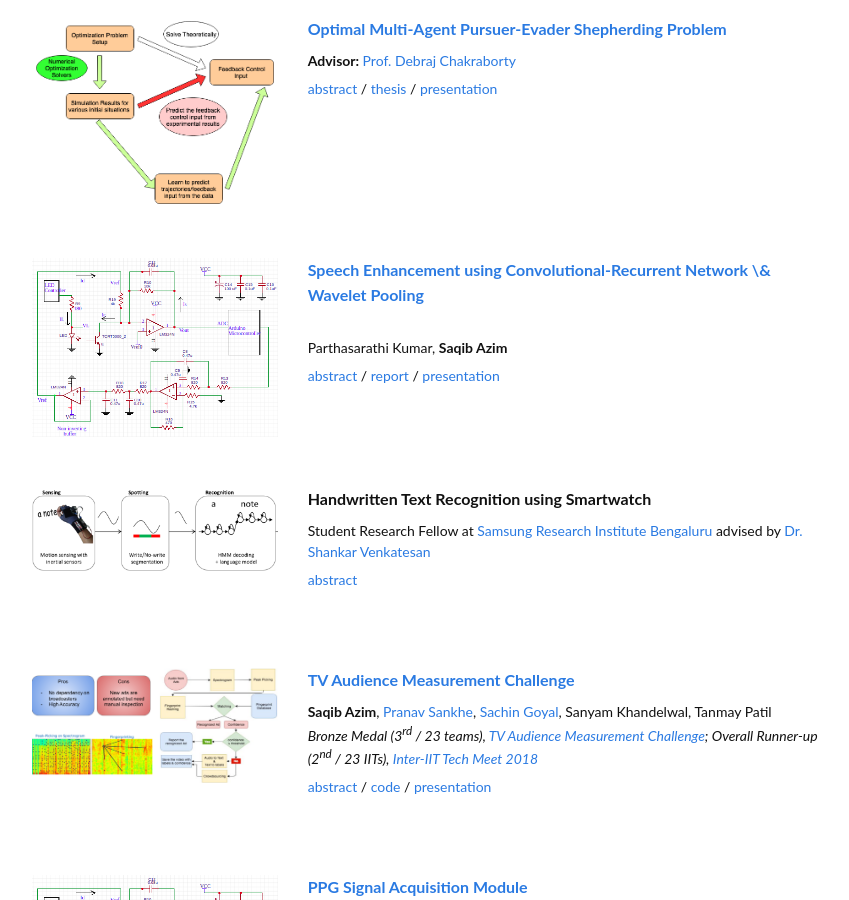
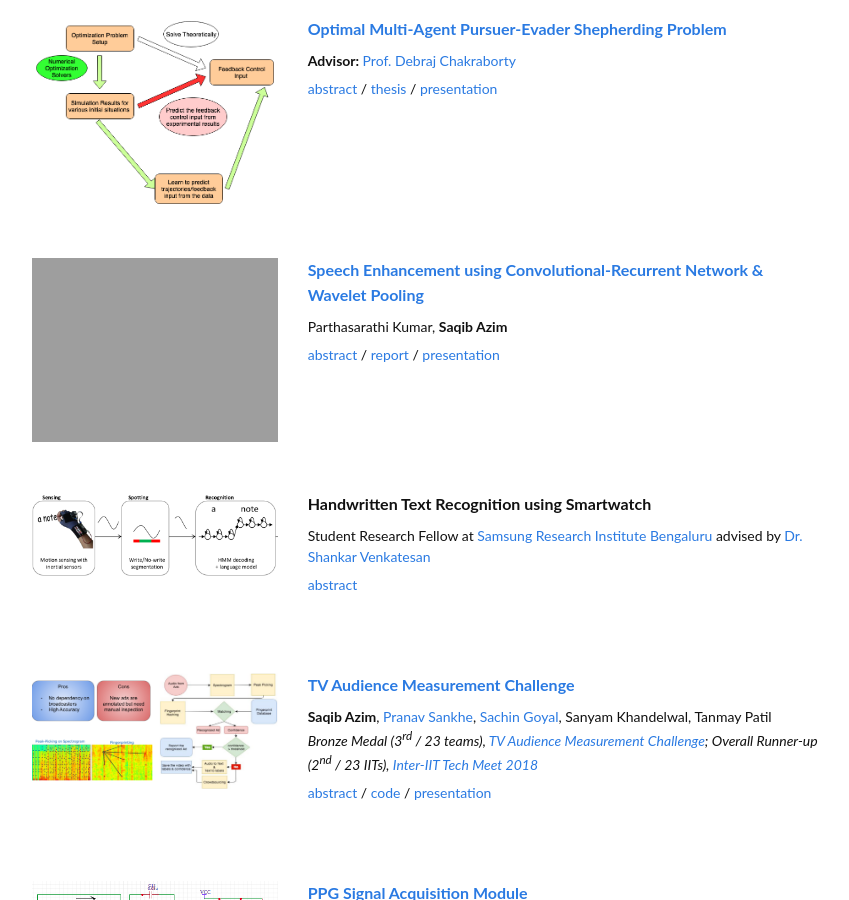
Before and after one commit to saqib1707/saqib1707.github.io, a Jekyll site: the page built from _pages/research.md, in a window 1280 px wide and 900 px high, scrolled down 1053 px. Shown: the whole window, without its empty margins (213-1062 px from the left). Built offline with Jekyll 4.4.1, drawn with Linux system fonts in a browser that asks for light colours; comment, search, counter and statistics services are not loaded.

Commit message:
updating speech project

```diff
--- a/_pages/research.md
+++ b/_pages/research.md
@@ -167,7 +167,7 @@
 	<tr>
 		<td class="projectWallpaper">
 			<div>
-				<img src='{{ site.url }}/assets/images/edl_wallpaper.png' alt="SpeechEnhancement" width="100%">
+				<img src='{{ site.url }}/assets/images/speech_enhancement_wallpaper.png' alt="SpeechEnhancement" width="100%">
 			</div>
 			<script type="text/javascript">
 				function inerf_start() {
@@ -180,15 +180,14 @@
 			</script>
 		</td>
 		<td class="projectBody">
-			<a href="{{site.url}}/assets/pubs/speech_enhancement_report.pdf"><papertitle>Speech Enhancement using Convolutional-Recurrent Network \& Wavelet Pooling</papertitle></a>
+			<a href="{{site.url}}/assets/pubs/speech_enhancement_report.pdf"><papertitle>Speech Enhancement using Convolutional-Recurrent Network & Wavelet Pooling</papertitle></a>
 			<br><span class="brHeight"></span>
 			<div class="authorDetails">
-				<br>
 				Parthasarathi Kumar, <strong>Saqib Azim</strong>
 				<br><span class="brHeight"></span>
 				<a href="javascript:toggleblock('speech_enhancement_abs')">abstract</a> / <a href="{{site.url}}/assets/pubs/speech_enhancement_report.pdf">report</a> / <a href="{{site.url}}/assets/pubs/speech_enhancement_slides.pdf">presentation</a><br>
 				<br><span class="brHeight"></span>
-				<p id="speech_enhancement_abs" style="font-style:italic; font-family: sans-serif; font-size: 15px; display:none; text-align:justify;">In this project, we present an end-to-end data-driven system for enhancing the quality of speech signals using a convolutional-recurrent neural network. We present a quantitative and qualitative analysis of our speech enhancement system on a real-world noisy speech dataset and evaluate our proposed system\textquotesingle s performance using several metrics such as SNR, PESQ, STOI, etc. We have employed wavelet pooling mechanism instead of max-pooling layer in the convolutional layer of our proposed model and compared the performances of these variants. Based on our experiments, we demonstrate that our model's performance on noisy speech signals using haar wavelet is better than when using max-pooling. In addition, wavelet based approach results in faster convergence during training as compared to other variants.</p>
+				<p id="speech_enhancement_abs" style="font-style:italic; font-family: sans-serif; font-size: 15px; display:none; text-align:justify;">In this project, we present an end-to-end data-driven system for enhancing the quality of speech signals using a convolutional-recurrent neural network. We present a quantitative and qualitative analysis of our speech enhancement system on a real-world noisy speech dataset and evaluate our proposed system's performance using several metrics such as SNR, PESQ, STOI, etc. We have employed wavelet pooling mechanism instead of max-pooling layer in the convolutional layer of our proposed model and compared the performances of these variants. Based on our experiments, we demonstrate that our model's performance on noisy speech signals using haar wavelet is better than when using max-pooling. In addition, wavelet based approach results in faster convergence during training as compared to other variants.</p>
 			</div>
 		</td>
 	</tr>
```
Also changed, not shown: 1 other file.
